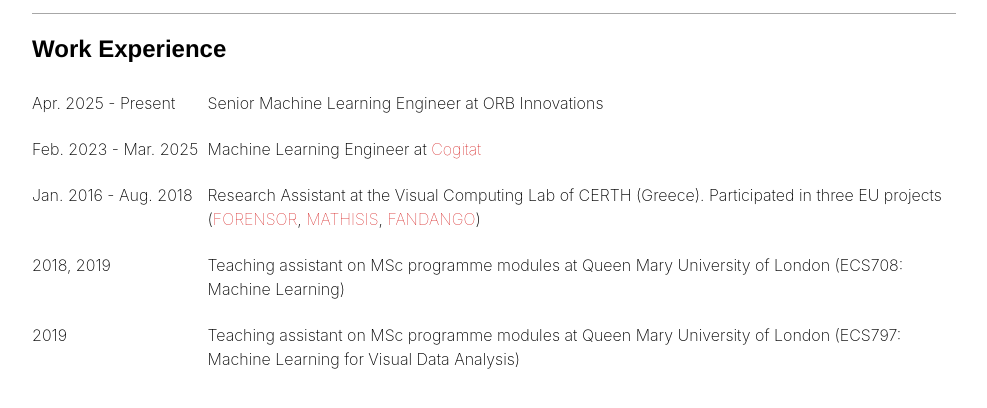
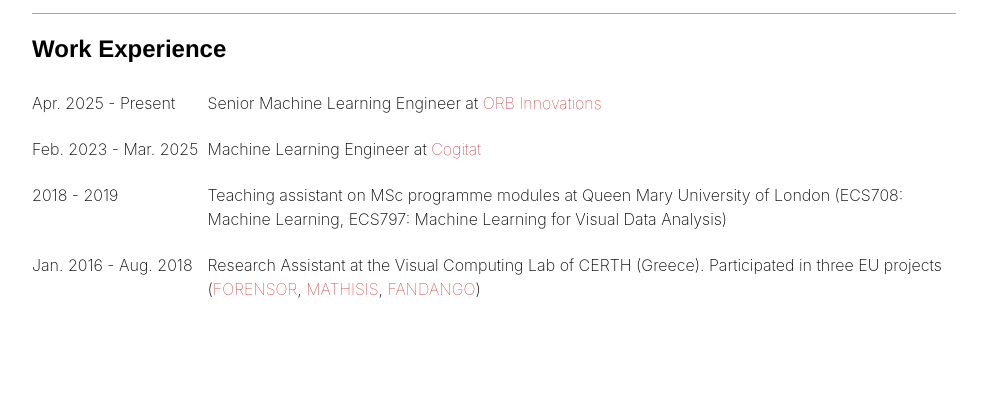
Before and after one commit to gzoumpourlis/gzoumpourlis.github.io, a plain HTML site: page index.html in a window 1280 px wide. Shown: the part 5598-6006 px from the top of the page, without its empty margins (146-1133 px from the left). Drawn offline with nearby package versions, Linux system fonts and the light colour scheme; a script that the page names is missing; files whose address does not match are found by name.

Commit message:
Minor changes

```diff
--- a/index.html
+++ b/index.html
@@ -426,13 +426,19 @@
                             <tr>
                                 <td class="date"><p>Apr. 2025 - Present</p></td>
                                 <td class="announcement">
-                                    <p> Senior Machine Learning Engineer at ORB Innovations </p>
+                                    <p> Senior Machine Learning Engineer at <a href="https://www.orbinnovations.com">ORB Innovations</a> </p>
                                 </td>
                             </tr>
                             <tr>
                                 <td class="date"><p>Feb. 2023 - Mar. 2025</p></td>
                                 <td class="announcement">
                                     <p> Machine Learning Engineer at <a href="https://cogitat.io">Cogitat</a> </p>
+                                </td>
+                            </tr>
+                            <tr>
+                                <td class="date"><p>2018 - 2019</p></td>
+                                <td class="announcement">
+                                    <p> Teaching assistant on MSc programme modules at Queen Mary University of London (ECS708: Machine Learning, ECS797: Machine Learning for Visual Data Analysis) </p>
                                 </td>
                             </tr>
                             <tr>
@@ -445,18 +451,7 @@
                                     </p>
                                 </td>
                             </tr>
-                            <tr>
-                                <td class="date"><p>2018, 2019</p></td>
-                                <td class="announcement">
-                                    <p> Teaching assistant on MSc programme modules at Queen Mary University of London (ECS708: Machine Learning) </p>
-                                </td>
-                            </tr>
-                            <tr>
-                                <td class="date"><p>2019</p></td>
-                                <td class="announcement">
-                                    <p>Teaching assistant on MSc programme modules at Queen Mary University of London (ECS797: Machine Learning for Visual Data Analysis) </p>
-                                </td>
-                            </tr>
+
                         </table>
                     </div>
 
```
